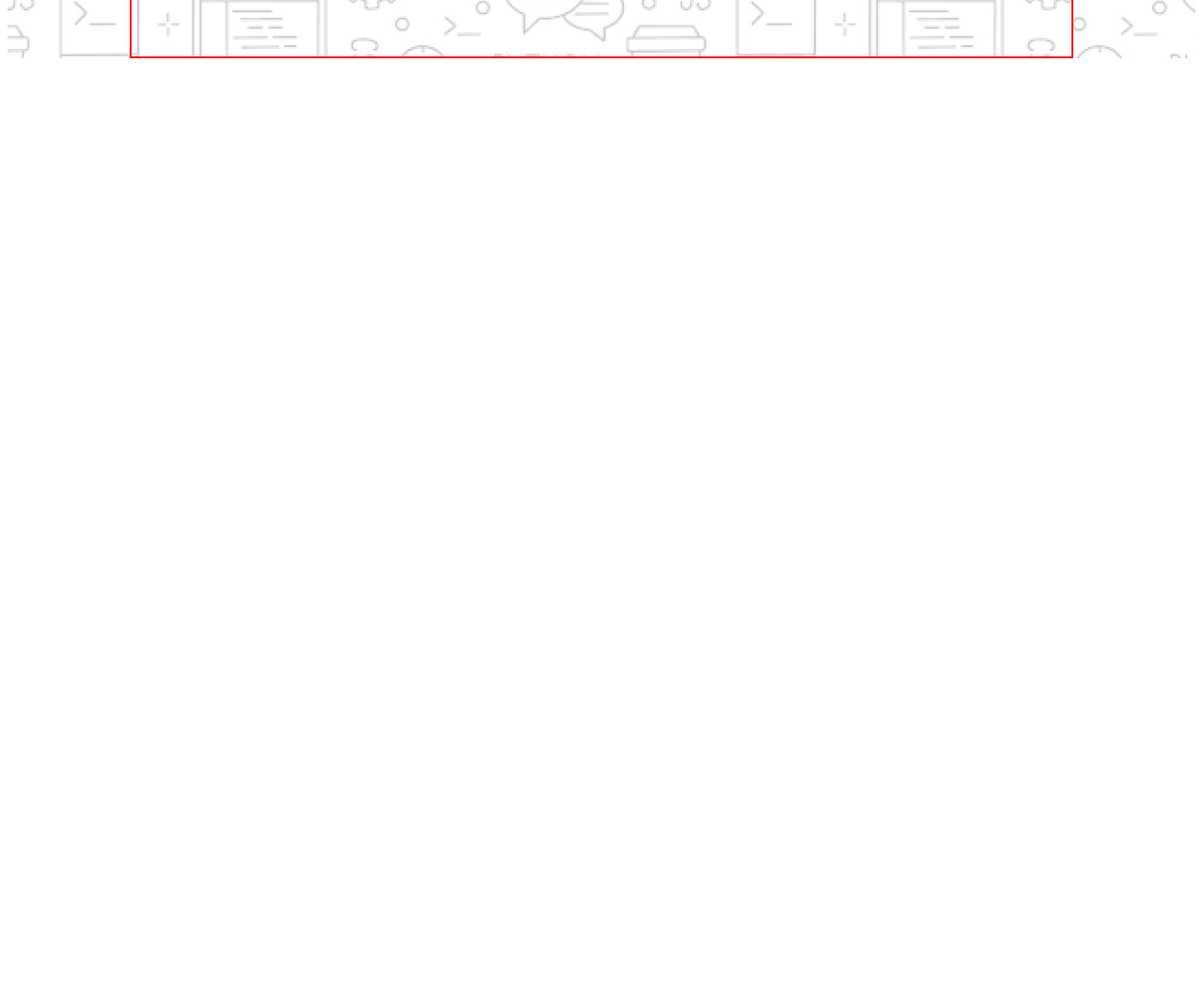
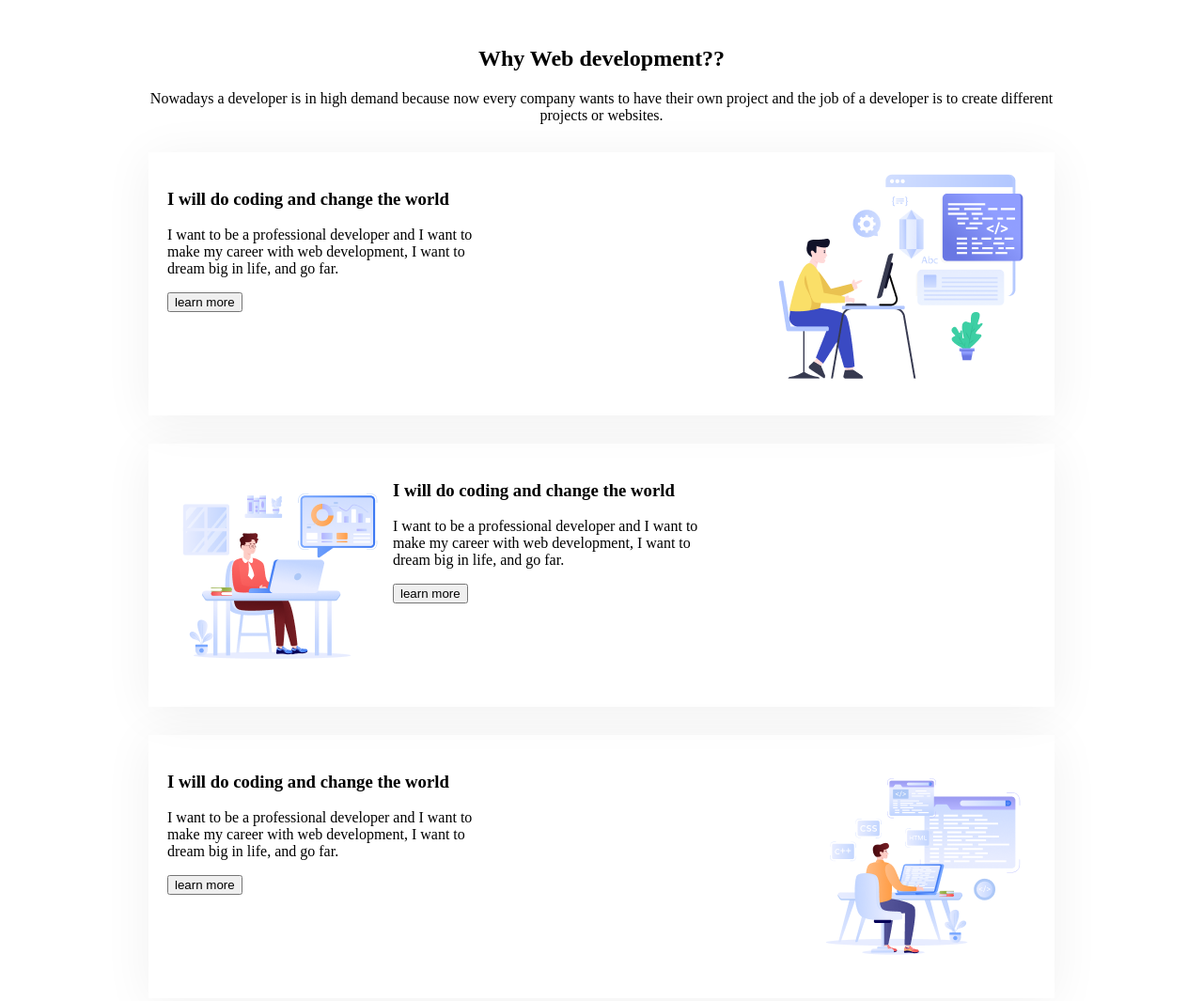
Before and after one commit to Nazim1247/My-First-Assignment, a plain HTML site: page index.html in a window 1280 px wide. Shown: the part 500-1565 px from the top of the page at 94% size. Before the commit the page ends 800 px from the top, so only its background shows below. Drawn offline with Linux system fonts and the light colour scheme.

Commit message:
my third push

```diff
--- a/index.html
+++ b/index.html
@@ -17,9 +17,41 @@
 
             </div>
         </div>
-
     </header>
     <main>
+        <section class="skills">
+            <h2 class="section-title text-center">Why Web development??</h2>
+            <p class="section-description text-center">Nowadays a developer is in high demand because now every company wants to have their own project and the job of a developer is to create different projects or websites.</p>
+            <div class="skills-container">
+                <div class="skill">
+                    <h3 class="skill-title">I will do coding and change the world</h3>
+                    <p class="skill-description">I want to be a professional developer and I want to make my career with web development, I want to dream big in life, and go far.</p>
+                    <button>learn more</button>
+                </div>
+                <img src="assets/Layer_1.png" alt="">
+
+            </div>
+            <div class="skills-container">
+                <img src="assets/Group 3.png" alt="">
+                <div class="skill">
+                    <h3 class="skill-title">I will do coding and change the world</h3>
+                    <p class="skill-description">I want to be a professional developer and I want to make my career with web development, I want to dream big in life, and go far.</p>
+                    <button>learn more</button>
+                </div>
+
+
+            </div>
+            <div class="skills-container">
+                <div class="skill">
+                    <h3 class="skill-title">I will do coding and change the world</h3>
+                    <p class="skill-description">I want to be a professional developer and I want to make my career with web development, I want to dream big in life, and go far.</p>
+                    <button>learn more</button>
+                </div>
+                <img src="assets/Group 4.png" alt="">
+
+            </div>
+
+        </section>
 
     </main>
     <footer>
--- a/styles/style.css
+++ b/styles/style.css
@@ -1,8 +1,10 @@
 .banner-section-container{
-    width: 1000px;
-    height: 550px;
-    border: 2px solid red;
+    /* width: 1000px; */
+    /* height: 550px; */
+    /* border: 2px solid red; */
     margin: 0 auto;
+    padding: 5px;
+
 }
 
 .banner-container{
@@ -17,4 +19,21 @@
 /* hedear */
 .hedear{
     background-image: url(../assets/Hero-bg.png);
+    margin-top: 50px;
 }
+/* main */
+.text-center{
+    text-align: center;
+}
+.skills{
+    margin: 60px 150px;
+}
+.skills-container{
+    display: flex;
+    padding: 20px;
+    margin-top: 30px;
+    box-shadow: 0px 6px 50px 0px rgba(0, 0, 0, 0.06);
+}
+.skill-description{
+    width: 50%;
+}
```
